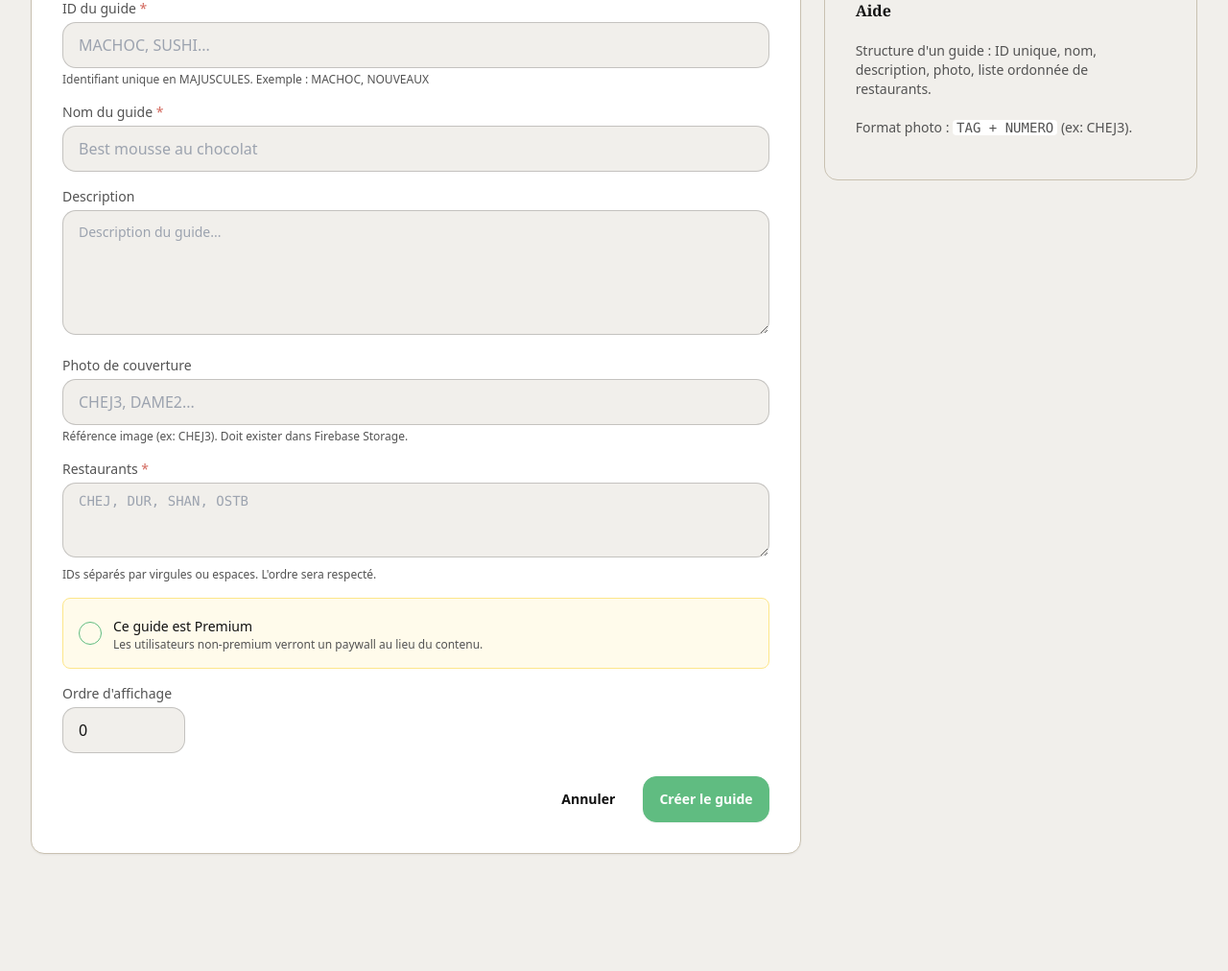
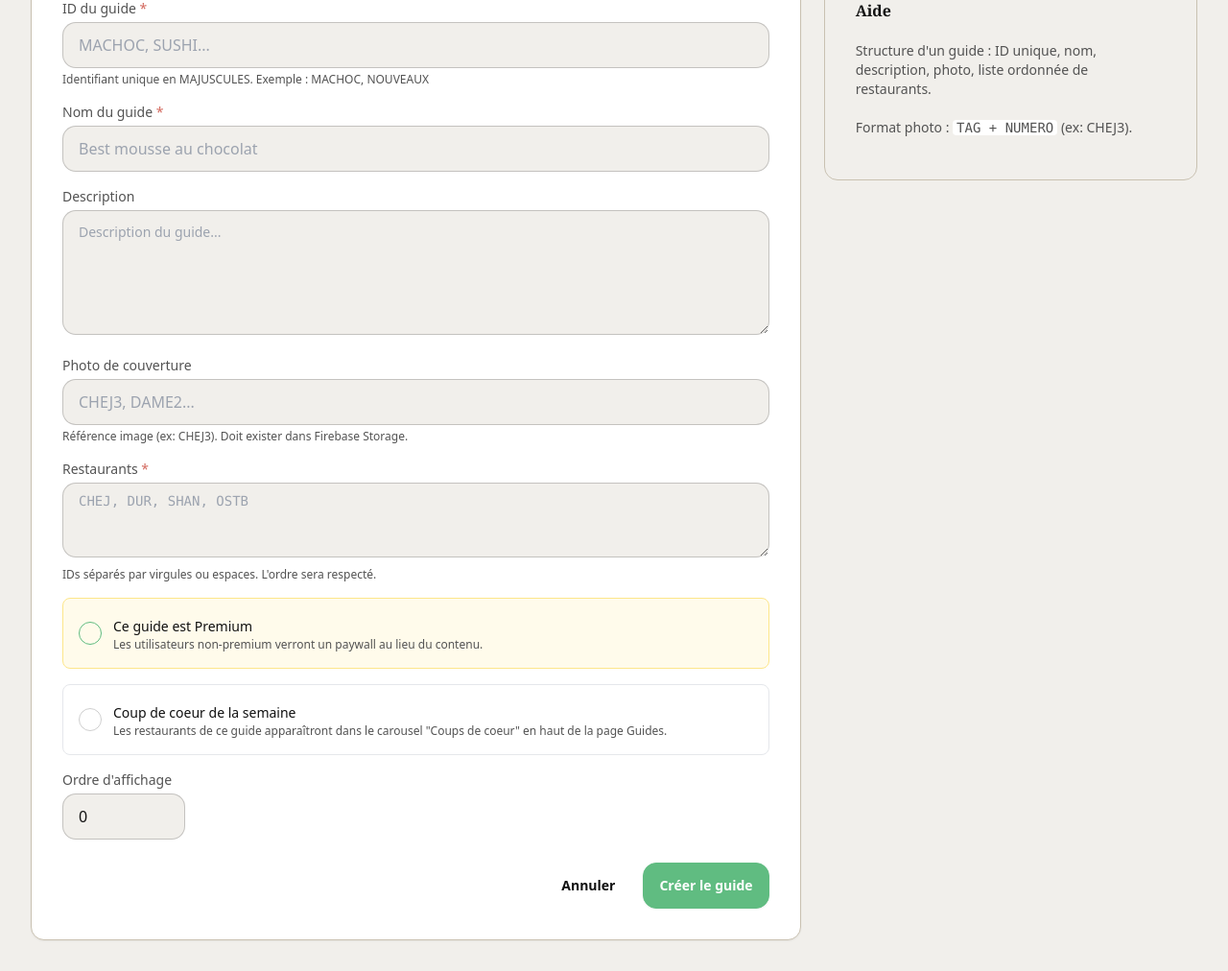
Before and after one commit to danou294/butter-gestion, a Django app: page /guides/create/ in a window 1280 px wide. Shown: the part 323-1335 px from the top of the page at 96% size. Before the commit the page ends 1213 px from the top, so only its background shows below. Run offline with Django 4.2, Linux system fonts and the light colour scheme; the visitor is signed in with stand-in values (Sample User, id 1); some web fonts are replaced.

Commit message:
feat: support isFeatured (coup de coeur) pour les guides
- Create/Edit: checkbox "Coup de coeur de la semaine"
- Import Excel: colonne "Coup de coeur" supportée
- Liste: badge rose pour les guides featured
- Détail: affichage du statut coup de coeur

Co-Authored-By: Claude Opus 4.6 <noreply@anthropic.com>

```diff
--- a/scripts_manager/guides_views.py
+++ b/scripts_manager/guides_views.py
@@ -132,6 +132,7 @@ def guide_create(request):
             restaurant_ids_raw = request.POST.get('restaurantIds', '').strip()
             order = int(request.POST.get('order', 0))
             is_premium = request.POST.get('isPremium') == 'on'
+            is_featured = request.POST.get('isFeatured') == 'on'
 
             # Validation
             if not guide_id:
@@ -178,14 +179,16 @@ def guide_create(request):
                 'restaurantIds': restaurant_ids,
                 'order': order,
                 'isPremium': is_premium,
+                'isFeatured': is_featured,
                 'createdAt': datetime.utcnow(),
                 'updatedAt': datetime.utcnow(),
             }
 
             doc_ref.set(guide_data)
 
+            featured_label = " (Coup de coeur)" if is_featured else ""
             premium_label = " (Premium)" if is_premium else ""
-            messages.success(request, f"Guide '{name}'{premium_label} créé avec succès !")
+            messages.success(request, f"Guide '{name}'{premium_label}{featured_label} créé avec succès !")
             return redirect('scripts_manager:guide_detail', guide_id=guide_id)
 
         except ValueError as e:
@@ -235,6 +238,7 @@ def guide_edit(request, guide_id):
             restaurant_ids_raw = request.POST.get('restaurantIds', '').strip()
             order = int(request.POST.get('order', 0))
             is_premium = request.POST.get('isPremium') == 'on'
+            is_featured = request.POST.get('isFeatured') == 'on'
 
             # Validation
             if not name:
@@ -263,13 +267,15 @@ def guide_edit(request, guide_id):
                 'restaurantIds': restaurant_ids,
                 'order': order,
                 'isPremium': is_premium,
+                'isFeatured': is_featured,
                 'updatedAt': datetime.utcnow(),
             }
 
             doc_ref.update(update_data)
 
+            featured_label = " (Coup de coeur)" if is_featured else ""
             premium_label = " (Premium)" if is_premium else ""
-            messages.success(request, f"Guide '{name}'{premium_label} mis à jour avec succès !")
+            messages.success(request, f"Guide '{name}'{premium_label}{featured_label} mis à jour avec succès !")
             return redirect('scripts_manager:guide_detail', guide_id=guide_id)
 
         except ValueError as e:
@@ -442,6 +448,8 @@ def guides_import_csv(request):
                     col_map['Photo couverture'] = i
                 elif h_lower == 'premium' and 'Premium' not in col_map:
                     col_map['Premium'] = i
+                elif ('coup' in h_lower or 'featured' in h_lower) and 'Featured' not in col_map:
+                    col_map['Featured'] = i
 
             def get_cell(row, key):
                 idx = col_map.get(key)
@@ -463,6 +471,8 @@ def guides_import_csv(request):
                     cover_image_ref = get_cell(row, 'Photo couverture')
                     premium_raw = get_cell(row, 'Premium').lower()
                     is_premium = premium_raw in ['oui', 'yes', 'true', '1', 'premium']
+                    featured_raw = get_cell(row, 'Featured').lower()
+                    is_featured = featured_raw in ['oui', 'yes', 'true', '1', 'featured']
 
                     if not guide_id or not name:
                         errors.append(f"Ligne {row_num} : ID (Ref) ou nom manquant")
@@ -482,6 +492,7 @@ def guides_import_csv(request):
                         'coverImageRef': cover_image_ref,
                         'restaurantIds': restaurant_ids,
                         'isPremium': is_premium,
+                        'isFeatured': is_featured,
                         'order': imported_count,
                         'updatedAt': datetime.utcnow(),
                     }
--- a/scripts_manager/templates/scripts_manager/guides/detail.html
+++ b/scripts_manager/templates/scripts_manager/guides/detail.html
@@ -18,6 +18,7 @@
                     {{ guide.name }}
                     <span class="ml-2 badge badge-ghost">{{ guide.id }}</span>
                     {% if guide.isPremium %}<span class="ml-2 inline-flex items-center px-2.5 py-0.5 rounded-full text-sm font-medium bg-amber-100 text-amber-800">Premium</span>{% endif %}
+                    {% if guide.isFeatured %}<span class="ml-2 inline-flex items-center px-2.5 py-0.5 rounded-full text-sm font-medium bg-pink-100 text-pink-800">Coup de coeur</span>{% endif %}
                 </h1>
                 <div class="flex flex-wrap gap-2">
                     <a href="{% url 'scripts_manager:guide_edit' guide.id %}" class="btn btn-ghost">✏️ Éditer</a>
@@ -47,6 +48,7 @@
                         <div><dt class="text-secondary">Ordre</dt><dd><span class="inline-flex items-center justify-center w-8 h-8 rounded-full bg-base-200 text-secondary">{{ guide.order }}</span></dd></div>
                         <div><dt class="text-secondary">Photo</dt><dd>{% if guide.coverImageRef %}<code>{{ guide.coverImageRef }}</code>{% else %}-{% endif %}</dd></div>
                         <div><dt class="text-secondary">Type</dt><dd>{% if guide.isPremium %}<span class="inline-flex items-center px-2.5 py-0.5 rounded-full text-xs font-medium bg-amber-100 text-amber-800">Premium</span>{% else %}<span class="badge badge-success">Gratuit</span>{% endif %}</dd></div>
+                        <div><dt class="text-secondary">Coup de coeur</dt><dd>{% if guide.isFeatured %}<span class="inline-flex items-center px-2.5 py-0.5 rounded-full text-xs font-medium bg-pink-100 text-pink-800">Oui</span>{% else %}<span class="text-secondary">Non</span>{% endif %}</dd></div>
                         <div><dt class="text-secondary">Restaurants</dt><dd><span class="badge badge-success">{{ restaurants|length }}</span></dd></div>
                         <div><dt class="text-secondary">Créé</dt><dd>{{ guide.createdAt|date:"d/m/Y H:i" }}</dd></div>
                         <div><dt class="text-secondary">Modifié</dt><dd>{{ guide.updatedAt|date:"d/m/Y H:i" }}</dd></div>
--- a/scripts_manager/templates/scripts_manager/guides/form.html
+++ b/scripts_manager/templates/scripts_manager/guides/form.html
@@ -97,6 +97,18 @@
                             </label>
                         </div>
 
+                        <div class="mb-4 p-4 rounded-lg border border-pink-200 bg-pink-50">
+                            <label class="flex items-center gap-3 cursor-pointer">
+                                <input type="checkbox" id="isFeatured" name="isFeatured"
+                                       {% if mode == 'edit' and guide.isFeatured %}checked{% elif form_data and form_data.isFeatured %}checked{% endif %}
+                                       class="checkbox checkbox-secondary">
+                                <div>
+                                    <span class="text-sm font-medium text-base-content">Coup de coeur de la semaine</span>
+                                    <p class="text-xs text-secondary">Les restaurants de ce guide apparaîtront dans le carousel "Coups de coeur" en haut de la page Guides.</p>
+                                </div>
+                            </label>
+                        </div>
+
                         <div class="mb-6">
                             <label for="order" class="block text-sm font-medium text-secondary mb-1">Ordre d'affichage</label>
                             <input type="number" id="order" name="order" value="{% if mode == 'edit' %}{{ guide.order }}{% elif form_data %}{{ form_data.order|default:0 }}{% else %}0{% endif %}" min="0" max="1000"
--- a/scripts_manager/templates/scripts_manager/guides/import.html
+++ b/scripts_manager/templates/scripts_manager/guides/import.html
@@ -70,6 +70,7 @@
                             <tr><td class="p-2"><code>Restaurants</code></td><td class="p-2">IDs séparés par virgules</td></tr>
                             <tr><td class="p-2"><code>Photo couverture</code></td><td class="p-2">Référence (ex: CHEJ3)</td></tr>
                             <tr><td class="p-2"><code>Premium</code></td><td class="p-2">oui/non (optionnel)</td></tr>
+                            <tr><td class="p-2"><code>Coup de coeur</code></td><td class="p-2">oui/non (optionnel) — carousel "Coups de coeur"</td></tr>
                         </tbody>
                     </table>
                 </div>
--- a/scripts_manager/templates/scripts_manager/guides/list.html
+++ b/scripts_manager/templates/scripts_manager/guides/list.html
@@ -63,6 +63,7 @@
                         <td class="py-3 px-4">
                             <strong class="text-base-content">{{ guide.name }}</strong>
                             {% if guide.isPremium %}<span class="ml-1 inline-flex items-center px-1.5 py-0.5 rounded text-xs font-medium bg-amber-100 text-amber-800">Premium</span>{% endif %}
+                            {% if guide.isFeatured %}<span class="ml-1 inline-flex items-center px-1.5 py-0.5 rounded text-xs font-medium bg-pink-100 text-pink-800">Coup de coeur</span>{% endif %}
                             {% if guide.description %}
                             <br>
                             <span class="text-sm text-secondary">{{ guide.description|truncatewords:15 }}</span>
```
